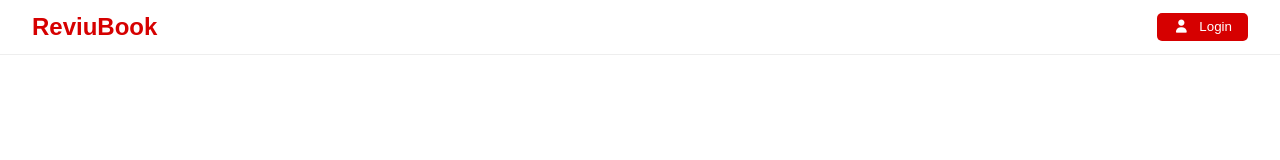
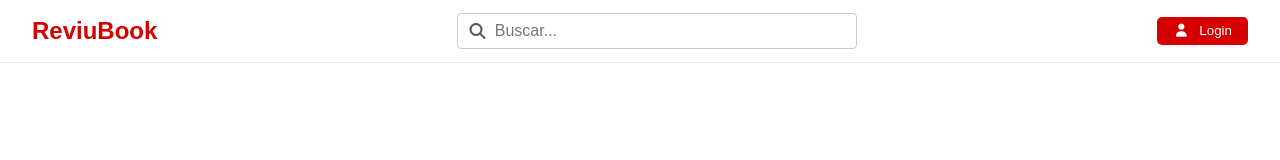
Before and after one commit to Melisa-Carrizo/ReviuBook, an Angular app: page / in a window 1280 px wide. Shown: the top 160 px of the page. Built offline with nearby package versions, Linux system fonts and the light colour scheme.

Commit message:
Agregando barra de busqueda al Navbar

```diff
--- a/src/app/shared/components/navbar/navbar/navbar.css
+++ b/src/app/shared/components/navbar/navbar/navbar.css
@@ -1,3 +1,4 @@
+/* navbar gral */
 .navbar {
   display: flex;
   justify-content: space-between;
@@ -10,6 +11,40 @@
   z-index: 1000;
 }
 
+/* buscador */
+.navbar-center {
+  /* Permite que el elemento se expanda y ocupe el espacio central */
+  flex-grow: 1;
+  display: flex;
+  justify-content: center; /* Centra el formulario dentro del espacio disponible */
+}
+
+.search-form {
+  display: flex;
+  align-items: center;
+  /* El ancho se puede ajustar al gusto.
+     Se usa max-width para que no sea demasiado grande en pantallas amplias */
+  max-width: 400px;
+  width: 100%;
+  border: 1px solid #ccc;
+  border-radius: 4px; /* Bordes ligeramente redondeados */
+  padding: 0 10px;
+}
+
+.search-form i {
+  color: #555;
+  margin-right: 8px;
+}
+
+.search-input {
+  border: none;
+  padding: 8px 0;
+  font-size: 1rem;
+  width: 100%; /* El input ocupa todo el espacio restante */
+  outline: none; /* Quita el borde de enfoque por defecto */
+}
+
+/* logo ReviuBook */
 .brand {
   font-size: 1.5rem;
   font-weight: 700;
@@ -17,6 +52,7 @@
   text-decoration: none;
 }
 
+/* boton login */
 .login-btn {
   background-color: #d60000;
   border: none;
--- a/src/app/shared/components/navbar/navbar/navbar.html
+++ b/src/app/shared/components/navbar/navbar/navbar.html
@@ -1,7 +1,16 @@
 <nav class="navbar">
+
   <div class="navbar-left">
     <a class="brand" routerLink="/">ReviuBook</a>
   </div>
+
+  <div class="navbar-center">
+    <form class="search-form">
+      <i class="fa-solid fa-magnifying-glass"></i>
+      <input type="text" placeholder="Buscar..." class="search-input">
+    </form>
+  </div>
+
   <div class="navbar-right">
     <!-- Aca de podria usar un defer o condicional
      para renderizar el boton segun si esta logueado o no-->
@@ -9,4 +18,5 @@
       <i class="fas fa-user"></i> Login
     </button>
   </div>
+
 </nav>
```
